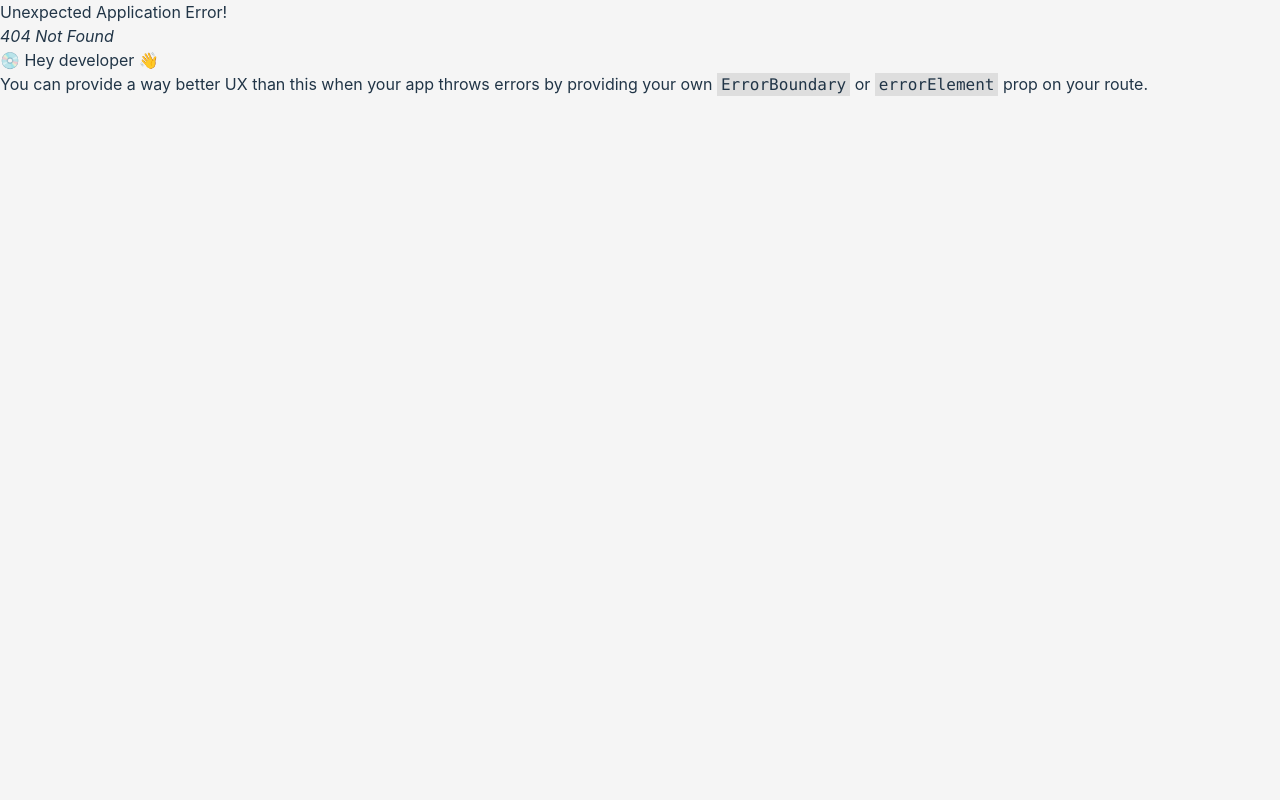
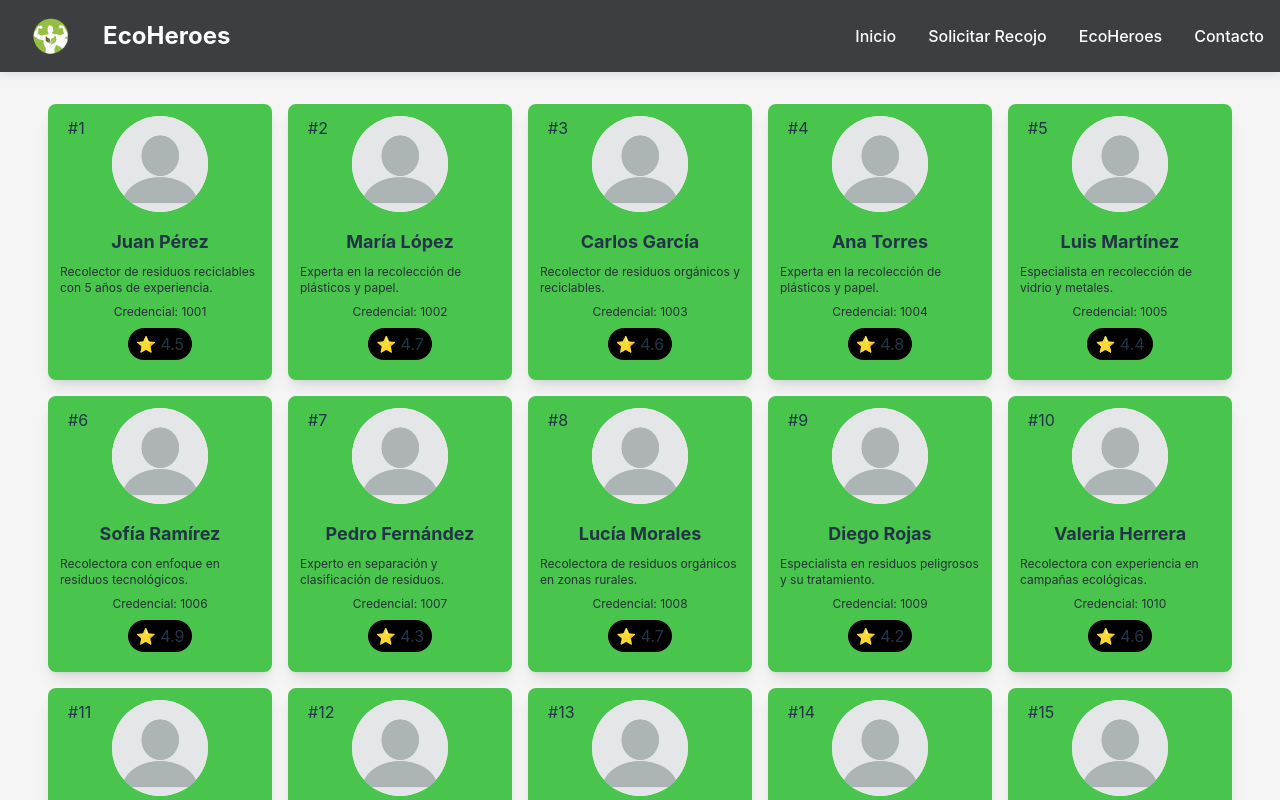
Before and after one commit to Alejandrotb1/backendEcoherores, a React (Vite) app in the folder client/: page /ecoheroes in a window 1280 px wide. Before the commit this address had no page. Built offline with nearby package versions, Linux system fonts and the light colour scheme.

Commit message:
Add page EcoHeroes

```diff
--- a/client/src/App.tsx
+++ b/client/src/App.tsx
@@ -1,15 +1,18 @@
-import { Outlet } from 'react-router-dom';
-import Header from './components/Header/Header';
-import Footer from './components/footer/Footer';
+import { Outlet } from "react-router-dom";
+import Layout from "./components/layout/Layout";
 
-function App() {
+type AppProps = {
+  title?: string;
+};
+
+function App({ title }: AppProps) {
   return (
     <div className="app">
-      <Header />
-      <main>
-        <Outlet /> {/* Aquí se renderizarán las páginas */}
-      </main>
-      <Footer />
+      <Layout title={title}>
+        <main>
+          <Outlet />
+        </main>
+      </Layout>
     </div>
   );
 }
--- /dev/null
+++ b/client/src/components/RecolectorCard.tsx
@@ -0,0 +1,44 @@
+type RecolectorCardProps = {
+  rate: number;
+  name: string;
+  description: string;
+  photo?: string;
+  id: number;
+  credentialNumber: number;
+};
+
+export default function RecolectorCard({
+  rate,
+  name,
+  description,
+  //   photo,
+  credentialNumber,
+  id,
+}: RecolectorCardProps) {
+  return (
+    <div className="bg-[#49C44C] rounded-lg shadow-lg p-3 sm:w-56 w-50 flex flex-col items-center relative">
+      <p className="absolute left-5">{id ? `#${id}` : "#ID"}</p>
+      <div className="rounded-full bg-slate-100 sm:size-24 size-16  grid place-content-center">
+        <picture>
+          <img
+            src={/*photo ? photo : */ "/image/perfil-blanco.webp"}
+            alt="Recolector"
+            className="rounded-full"
+          />
+        </picture>
+      </div>
+      <h2 className="sm:text-lg text-base font-bold mt-4">
+        {name ? name : "Nombre del Recolector"}
+      </h2>
+      <p className="text-[#263238] mt-2 text-xs">
+        {description ? description : "Descripción breve del recolector."}
+      </p>
+      <p className="text-[#263238] mt-2 text-xs">
+        Credencial: {credentialNumber}
+      </p>
+      <div className="bg-black rounded-2xl px-2 py-1 my-2">
+        ⭐ {rate ? rate : 0}
+      </div>
+    </div>
+  );
+}
--- a/client/src/components/layout/Layout.tsx
+++ b/client/src/components/layout/Layout.tsx
@@ -1,4 +1,4 @@
-import Footer from "../Footer/Footer";
+import Footer from "../footer/Footer";
 import Header from "../Header";
 
 interface Props {
@@ -10,7 +10,7 @@ export default function Layout({ children, title }: Props) {
   return (
     <div className="app">
       <Header />
-      <main>
+      <main className="my-8">
         <div className="container py-8">
           {title && (
             <h1 className="text-4xl font-bold text-center mb-8 text-gray-800">
--- a/client/src/index.css
+++ b/client/src/index.css
@@ -22,8 +22,6 @@
 }
 
 * {
-  margin: 0;
-  padding: 0;
   box-sizing: border-box;
 }
 
--- a/client/src/pages/EcoHeroes.tsx
+++ b/client/src/pages/EcoHeroes.tsx
@@ -0,0 +1,20 @@
+import RecolectorCard from "../components/RecolectorCard";
+import { temporalRecolectores } from "../types/temporal-recolectores";
+
+export default function EcoHeroes() {
+  return (
+    <div className="flex flex-wrap justify-center sm gap-4">
+      {temporalRecolectores.map((recolector) => (
+        <RecolectorCard
+          key={recolector.id}
+          rate={recolector.rate}
+          name={recolector.name}
+          description={recolector.description}
+          photo={recolector.photo}
+          credentialNumber={recolector.credentialNumber}
+          id={recolector.id}
+        />
+      ))}
+    </div>
+  );
+}
--- a/client/src/routes/router.tsx
+++ b/client/src/routes/router.tsx
@@ -3,6 +3,7 @@ import App from '../App';
 import SolicitudPage from '../pages/Solicitud';
 import Inicio from '../pages/Inicio';
 import Contacto from '../pages/Contacto';
+import EcoHeroes from '../pages/EcoHeroes';
 
 export const router = createBrowserRouter([
   {
@@ -18,6 +19,10 @@ export const router = createBrowserRouter([
         element: <SolicitudPage />,
       },
       {
+        path: 'ecoheroes',
+        element: <EcoHeroes />,
+      },
+      {
         path: 'contacto',
         element: <Contacto />,
       },
--- /dev/null
+++ b/client/src/types/temporal-recolectores.ts
@@ -0,0 +1,242 @@
+export const temporalRecolectores = [
+    {
+      id: 1,
+      name: "Juan Pérez",
+      description: "Recolector de residuos reciclables con 5 años de experiencia.",
+      photo: "https://example.com/photo1.jpg",
+      rate: 4.5,
+      credentialNumber: 1001,
+    },
+    {
+      id: 2,
+      name: "María López",
+      description: "Experta en la recolección de plásticos y papel.",
+      photo: "https://example.com/photo2.jpg",
+      rate: 4.7,
+      credentialNumber: 1002,
+    },
+    {
+      id: 3,
+      name: "Carlos García",
+      description: "Recolector de residuos orgánicos y reciclables.",
+      photo: "https://example.com/photo3.jpg",
+      rate: 4.6,
+      credentialNumber: 1003,
+    },
+    {
+      id: 4,
+      name: "Ana Torres",
+      description: "Experta en la recolección de plásticos y papel.",
+      photo: "https://example.com/photo4.jpg",
+      rate: 4.8,
+      credentialNumber: 1004,
+    },
+    {
+      id: 5,
+      name: "Luis Martínez",
+      description: "Especialista en recolección de vidrio y metales.",
+      photo: "https://example.com/photo5.jpg",
+      rate: 4.4,
+      credentialNumber: 1005,
+    },
+    {
+      id: 6,
+      name: "Sofía Ramírez",
+      description: "Recolectora con enfoque en residuos tecnológicos.",
+      photo: "https://example.com/photo6.jpg",
+      rate: 4.9,
+      credentialNumber: 1006,
+    },
+    {
+      id: 7,
+      name: "Pedro Fernández",
+      description: "Experto en separación y clasificación de residuos.",
+      photo: "https://example.com/photo7.jpg",
+      rate: 4.3,
+      credentialNumber: 1007,
+    },
+    {
+      id: 8,
+      name: "Lucía Morales",
+      description: "Recolectora de residuos orgánicos en zonas rurales.",
+      photo: "https://example.com/photo8.jpg",
+      rate: 4.7,
+      credentialNumber: 1008,
+    },
+    {
+      id: 9,
+      name: "Diego Rojas",
+      description: "Especialista en residuos peligrosos y su tratamiento.",
+      photo: "https://example.com/photo9.jpg",
+      rate: 4.2,
+      credentialNumber: 1009,
+    },
+    {
+      id: 10,
+      name: "Valeria Herrera",
+      description: "Recolectora con experiencia en campañas ecológicas.",
+      photo: "https://example.com/photo10.jpg",
+      rate: 4.6,
+      credentialNumber: 1010,
+    },
+    {
+      id: 11,
+      name: "Miguel Castro",
+      description: "Recolector urbano con 3 años de experiencia.",
+      photo: "https://example.com/photo11.jpg",
+      rate: 4.5,
+      credentialNumber: 1011,
+    },
+    {
+      id: 12,
+      name: "Camila Vargas",
+      description: "Especialista en reciclaje de cartón y papel.",
+      photo: "https://example.com/photo12.jpg",
+      rate: 4.8,
+      credentialNumber: 1012,
+    },
+    {
+      id: 13,
+      name: "Andrés Silva",
+      description: "Recolector con experiencia en barrios marginales.",
+      photo: "https://example.com/photo13.jpg",
+      rate: 4.1,
+      credentialNumber: 1013,
+    },
+    {
+      id: 14,
+      name: "Daniela Gómez",
+      description: "Recolectora ecológica con enfoque educativo.",
+      photo: "https://example.com/photo14.jpg",
+      rate: 4.9,
+      credentialNumber: 1014,
+    },
+    {
+      id: 15,
+      name: "José Molina",
+      description: "Recolector de materiales reutilizables.",
+      photo: "https://example.com/photo15.jpg",
+      rate: 4.4,
+      credentialNumber: 1015,
+    },
+    {
+      id: 16,
+      name: "Florencia Díaz",
+      description: "Experta en campañas de concienciación ambiental.",
+      photo: "https://example.com/photo16.jpg",
+      rate: 4.6,
+      credentialNumber: 1016,
+    },
+    {
+      id: 17,
+      name: "Héctor Salinas",
+      description: "Recolector de zonas urbanas con alto tráfico.",
+      photo: "https://example.com/photo17.jpg",
+      rate: 4.3,
+      credentialNumber: 1017,
+    },
+    {
+      id: 18,
+      name: "Julieta Peña",
+      description: "Recolectora con enfoque en compostaje urbano.",
+      photo: "https://example.com/photo18.jpg",
+      rate: 4.7,
+      credentialNumber: 1018,
+    },
+    {
+      id: 19,
+      name: "Ramiro Ortega",
+      description: "Recolector de residuos industriales no peligrosos.",
+      photo: "https://example.com/photo19.jpg",
+      rate: 4.2,
+      credentialNumber: 1019,
+    },
+    {
+      id: 20,
+      name: "Elena Rivas",
+      description: "Experta en reciclaje domiciliario eficiente.",
+      photo: "https://example.com/photo20.jpg",
+      rate: 4.8,
+      credentialNumber: 1020,
+    },
+    {
+      id: 21,
+      name: "Oscar Méndez",
+      description: "Recolector con experiencia en eventos masivos.",
+      photo: "https://example.com/photo21.jpg",
+      rate: 4.5,
+      credentialNumber: 1021,
+    },
+    {
+      id: 22,
+      name: "Rocío Aguirre",
+      description: "Recolectora de residuos orgánicos y compostables.",
+      photo: "https://example.com/photo22.jpg",
+      rate: 4.9,
+      credentialNumber: 1022,
+    },
+    {
+      id: 23,
+      name: "Gabriel Ibáñez",
+      description: "Recolector en zonas rurales con acceso limitado.",
+      photo: "https://example.com/photo23.jpg",
+      rate: 4.1,
+      credentialNumber: 1023,
+    },
+    {
+      id: 24,
+      name: "Mónica Cruz",
+      description: "Recolectora con conocimiento en clasificación de residuos.",
+      photo: "https://example.com/photo24.jpg",
+      rate: 4.6,
+      credentialNumber: 1024,
+    },
+    {
+      id: 25,
+      name: "Esteban Ruiz",
+      description: "Recolector con experiencia en reciclaje de metales.",
+      photo: "https://example.com/photo25.jpg",
+      rate: 4.4,
+      credentialNumber: 1025,
+    },
+    {
+      id: 26,
+      name: "Paula Figueroa",
+      description: "Recolectora comunitaria con enfoque social.",
+      photo: "https://example.com/photo26.jpg",
+      rate: 4.7,
+      credentialNumber: 1026,
+    },
+    {
+      id: 27,
+      name: "Bruno Navarro",
+      description: "Recolector enfocado en educación ambiental.",
+      photo: "https://example.com/photo27.jpg",
+      rate: 4.6,
+      credentialNumber: 1027,
+    },
+    {
+      id: 28,
+      name: "Natalia Paredes",
+      description: "Recolectora voluntaria en campañas verdes.",
+      photo: "https://example.com/photo28.jpg",
+      rate: 4.8,
+      credentialNumber: 1028,
+    },
+    {
+      id: 29,
+      name: "Álvaro Ponce",
+      description: "Recolector eficiente con enfoque en sostenibilidad.",
+      photo: "https://example.com/photo29.jpg",
+      rate: 4.3,
+      credentialNumber: 1029,
+    },
+    {
+      id: 30,
+      name: "Teresa Blanco",
+      description: "Recolectora con más de 10 años de experiencia.",
+      photo: "https://example.com/photo30.jpg",
+      rate: 5.0,
+      credentialNumber: 1030,
+    },
+  ];
```
Also changed, not shown: client/public/image/perfil-blanco.webp (added), 1 other file (tests, documents, lock files or other folders).
